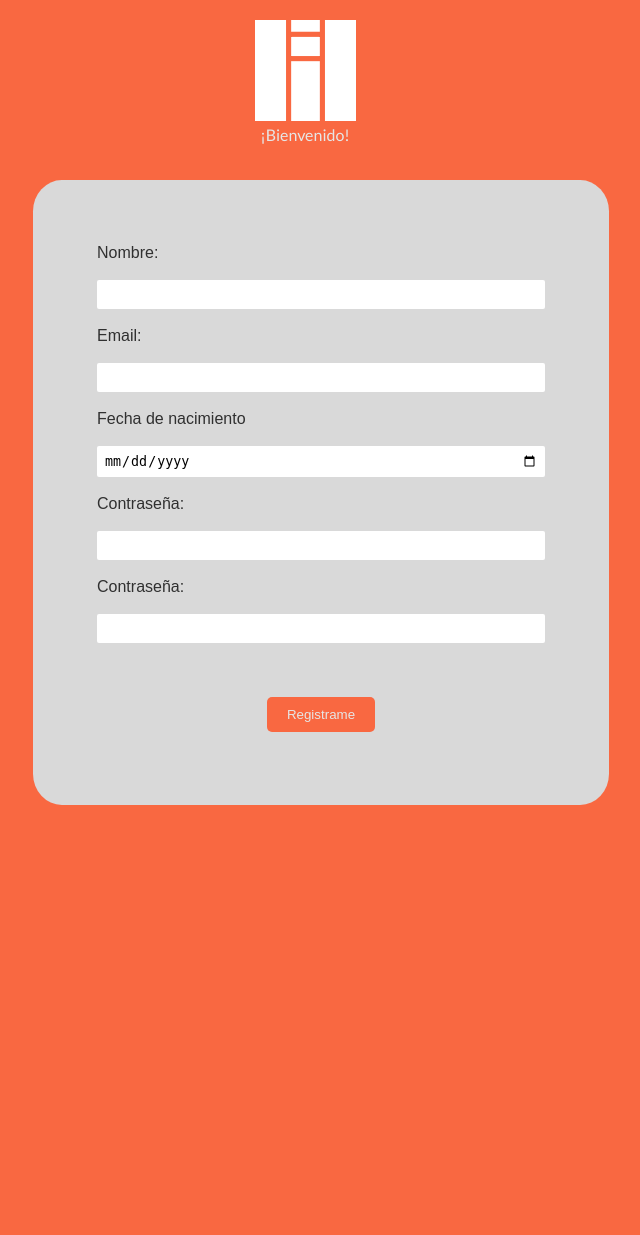
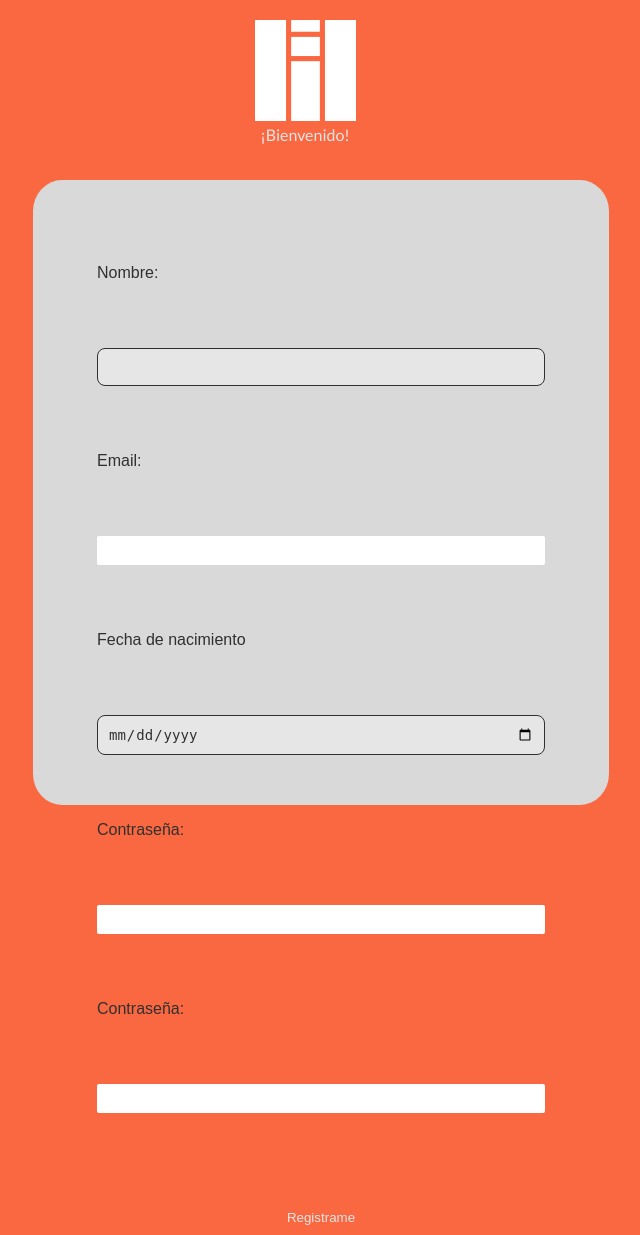
Before and after one commit to JorgeBasa/PIWRepoTemporal, a PHP site: page /views/registro.html in a window 1280 px wide. Shown: the whole page, without its empty margins (335-975 px from the left). Before the commit the page ends 805 px from the top, so only its background shows below. Run offline with PHP 8.4, Linux system fonts and the light colour scheme; some web fonts are replaced.

Commit message:
add terminado
vista crud

```diff
--- a/css/style.css
+++ b/css/style.css
@@ -601,7 +601,7 @@ main {
 .addcard {
     position: fixed;
     bottom: -100%; /* Oculto fuera de la pantalla */
-    width: 60%;
+    width: 80%;
     height: 90%;
     background-color: var(--white-color);
     padding: 20px;
@@ -610,6 +610,9 @@ main {
 
     border-style: solid;
     border-radius: 2%;
+
+    max-width: 400px;
+    text-align: center;
 }
 
 .addcard.show {
@@ -660,3 +663,91 @@ main {
     font-weight: 300;
     color: #888;
 }
+
+/* Estructura general del Add */
+
+/* Sección de carga de imágenes */
+.image-upload p {
+    font-size: 14px;
+    color: var(--gray-color);
+    margin-bottom: 10px;
+}
+
+.upload-box {
+    width: 100%;
+    height: 120px;
+    background-color: var(--white-color);
+    border: 2px dashed var(--black-color);
+    border-radius: 10px;
+    display: flex;
+    flex-direction: column;
+    align-items: center;
+    justify-content: center;
+    color: var(--gray-color);
+    cursor: pointer;
+    transition: background-color 0.3s;
+}
+
+.upload-box:hover {
+    background-color: #eaeaea;
+}
+
+.upload-box span {
+    font-size: 36px;
+    font-weight: bold;
+}
+
+/* Estilos del formulario */
+form {
+    display: flex;
+    flex-direction: column;
+    gap: 15px;
+    margin-top: 20px;
+}
+
+.form-group {
+    display: flex;
+    gap: 10px;
+}
+
+input[type="text"],
+input[type="date"],
+textarea {
+    width: 100%;
+    padding: 10px;
+    border: 1px solid var(--black-color);
+    border-radius: 8px;
+    background-color: var(--white-color);
+    color: var(--black-color);
+    font-size: 14px;
+    outline: none;
+    transition: border-color 0.3s;
+}
+
+input[type="text"]:focus,
+input[type="date"]:focus,
+textarea:focus {
+    border-color: var(--primary-color);
+}
+
+textarea {
+    resize: none;
+    height: 80px;
+}
+
+button {
+    width: 100%;
+    padding: 12px;
+    background-color: var(--white-color);
+    color: var(--black-color);
+    border: solid;
+    border-color: var(--primary-color);
+    border-radius: 8px;
+    cursor: pointer;
+    transition: background-color 0.3s;
+}
+
+button:hover {
+    background-color: var(--primary-color);
+    color: var(--white-color);
+}
```
Also changed, not shown: index.html (+26 -0 lines).
